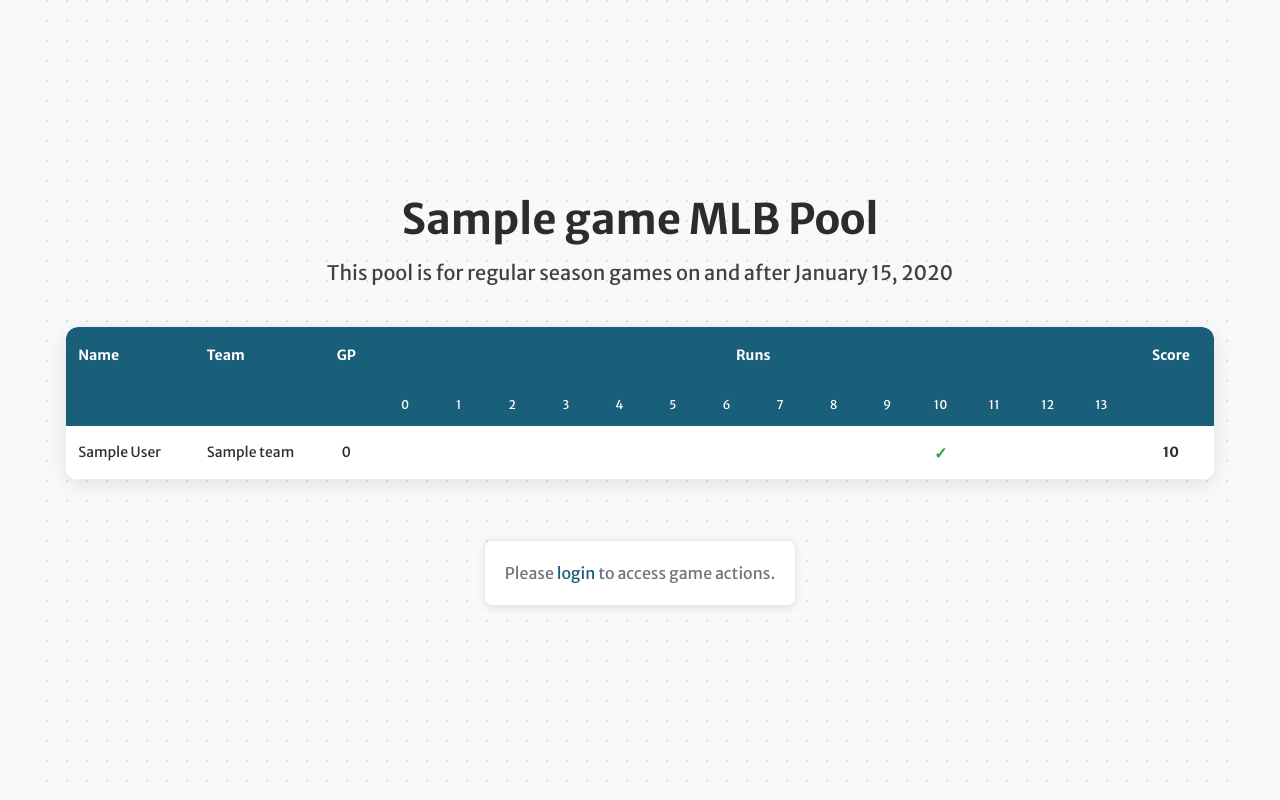
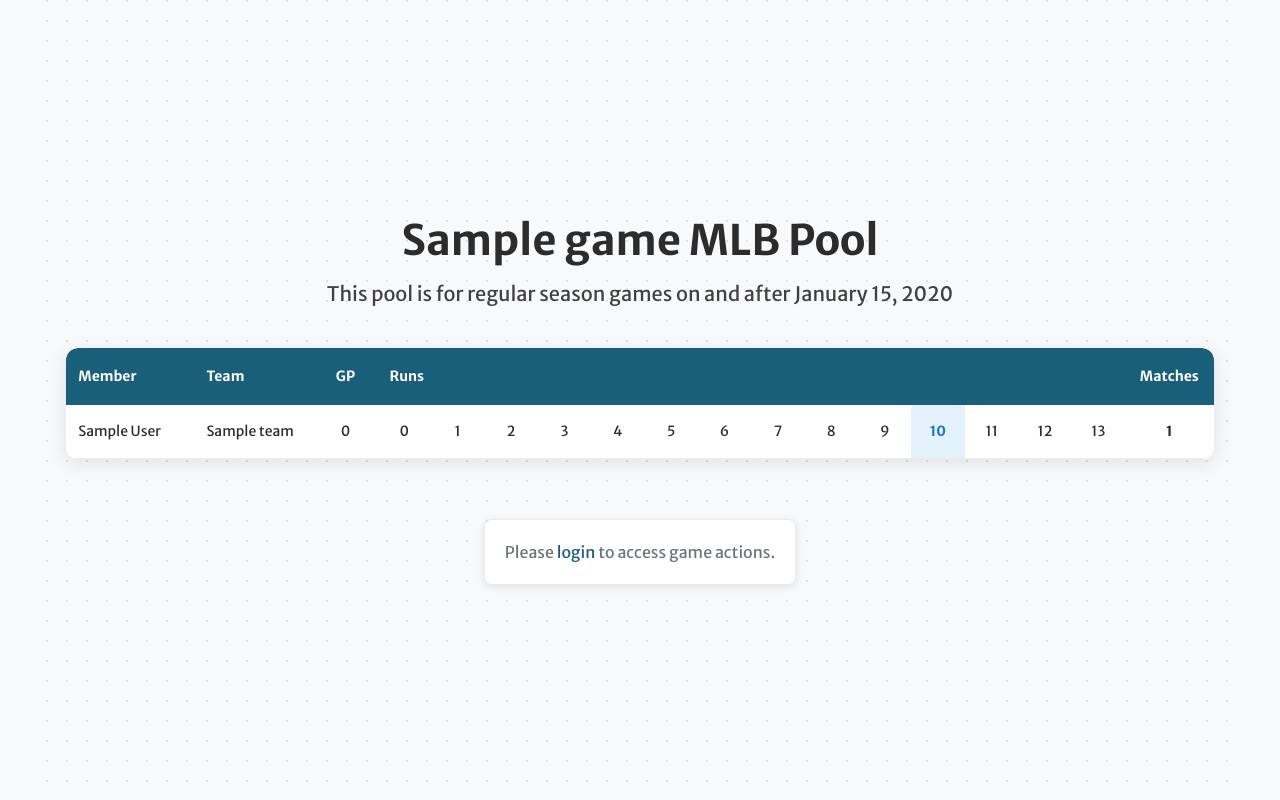
Before and after one commit to alex-rosier/runpool, a Flask app: a page that uses templates/scorecard.html in a window 1280 px wide. Shown: the part 62-862 px from the top of the page. Run offline with Flask 3, Linux system fonts and the light colour scheme; tables that the repository leaves empty hold one stand-in row (values such as "Sample post"); some libraries are stand-ins or nearby versions.

Commit message:
scorecard and login page updates, looking good

```diff
--- a/static/auth.css
+++ b/static/auth.css
@@ -104,10 +104,12 @@
 
 .oauth-divider span {
     background-color: white;
-    padding: 0 15px;
+    padding: 0 20px;
     color: #6b7280;
     font-size: 14px;
     font-weight: 500;
+    position: relative;
+    z-index: 1;
 }
 
 .google-oauth-button {
@@ -455,6 +457,10 @@
     text-align: center;
 }
 
+.forgot-password-container {
+    margin-top: 40px;
+}
+
 .password-reset-form {
     margin-bottom: 30px;
 }
--- a/static/scorecard.css
+++ b/static/scorecard.css
@@ -55,6 +55,7 @@
     background-color: white;
     border-radius: 12px;
     overflow: hidden;
+    border-spacing: 0;
 }
 
 .scorecard-table th {
@@ -85,24 +86,11 @@
 
 .runs-header {
     min-width: 700px !important;
-    text-align: center !important;
+    text-align: left !important;
 }
 
-.score-header {
+.matches-header {
     min-width: 80px !important;
-}
-
-.runs-subheader th {
-    background-color: #1a5f7a;
-    padding: 12px 8px;
-    font-size: 12px;
-    font-weight: 500;
-}
-
-.run-total-header {
-    min-width: 50px !important;
-    font-size: 12px !important;
-    background-color: #1a5f7a !important;
 }
 
 .scorecard-table td {
@@ -111,6 +99,9 @@
     border-bottom: 1px solid #e9ecef;
     font-size: 14px;
     font-family: 'Merriweather Sans', sans-serif;
+    border-left: none;
+    border-right: none;
+    border-top: none;
 }
 
 .player-name {
@@ -130,7 +121,7 @@
     color: #2C2C2C;
 }
 
-.player-score {
+.matches-count {
     font-weight: 600;
     color: #2C2C2C;
 }
@@ -138,7 +129,52 @@
 .run-total-cell {
     min-width: 50px;
     position: relative;
-    padding: 8px 4px !important;
+    padding: 16px 12px !important;
+    background-color: white;
+    border: none;
+    border-bottom: 1px solid #e9ecef;
+    border-right: 1px solid #e9ecef;
+}
+
+.run-total-cell:first-child {
+    border-left: 1px solid #e9ecef;
+}
+
+.match-cell {
+    background-color: #e3f2fd !important;
+    border-bottom: 1px solid #e9ecef !important;
+    border-right: 1px solid #e9ecef !important;
+}
+
+.match-cell:first-child {
+    border-left: 1px solid #e9ecef !important;
+}
+
+.no-match-cell {
+    background-color: white;
+    border-bottom: 1px solid #e9ecef;
+    border-right: 1px solid #e9ecef;
+}
+
+.no-match-cell:first-child {
+    border-left: 1px solid #e9ecef;
+}
+
+.run-number {
+    color: #2C2C2C;
+    font-size: 14px;
+    font-weight: 500;
+    display: block;
+    width: 100%;
+    height: 100%;
+    display: flex;
+    align-items: center;
+    justify-content: center;
+}
+
+.match-cell .run-number {
+    color: #1976d2;
+    font-weight: 600;
 }
 
 .checkmark {
--- a/templates/scorecard.html
+++ b/templates/scorecard.html
@@ -12,20 +12,11 @@
         <table class="scorecard-table">
             <thead>
                 <tr>
-                    <th class="name-header">Name</th>
+                    <th class="name-header">Member</th>
                     <th class="team-header">Team</th>
                     <th class="gp-header">GP</th>
                     <th class="runs-header" colspan="14">Runs</th>
-                    <th class="score-header">Score</th>
-                </tr>
-                <tr class="runs-subheader">
-                    <th></th>
-                    <th></th>
-                    <th></th>
-                    {% for run_total in range(14) %}
-                    <th class="run-total-header">{{ run_total }}</th>
-                    {% endfor %}
-                    <th></th>
+                    <th class="matches-header">Matches</th>
                 </tr>
             </thead>
             <tbody>
@@ -48,13 +39,17 @@
                             {% endif %}
                         </td>
                         {% for run_total in range(14) %}
-                        <td class="run-total-cell">
-                            {% if player.team and player.team.id in team_run_totals and run_total in team_run_totals[player.team.id] %}
-                            <span class="checkmark">✓</span>
+                        <td class="run-total-cell {% if player.team and player.team.id in team_run_totals and run_total in team_run_totals[player.team.id] %}match-cell{% else %}no-match-cell{% endif %}">
+                            <span class="run-number">{{ run_total }}</span>
+                        </td>
+                        {% endfor %}
+                        <td class="matches-count">
+                            {% if player.team and player.team.id in team_run_totals %}
+                                {{ team_run_totals[player.team.id]|length }}
+                            {% else %}
+                                0
                             {% endif %}
                         </td>
-                        {% endfor %}
-                        <td class="player-score">{{ player.score if player.score else 0 }}</td>
                     </tr>
                     {% endfor %}
                 {% else %}
```
Also changed, not shown: other parts of static/scorecard.css (+36 -6 lines), templates/login_new.html (+20 -20 lines).
